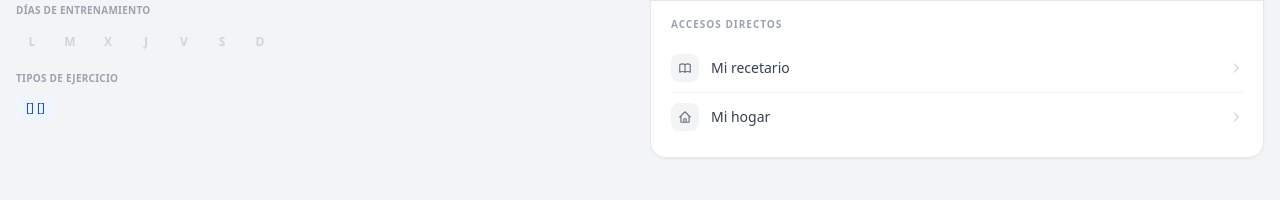
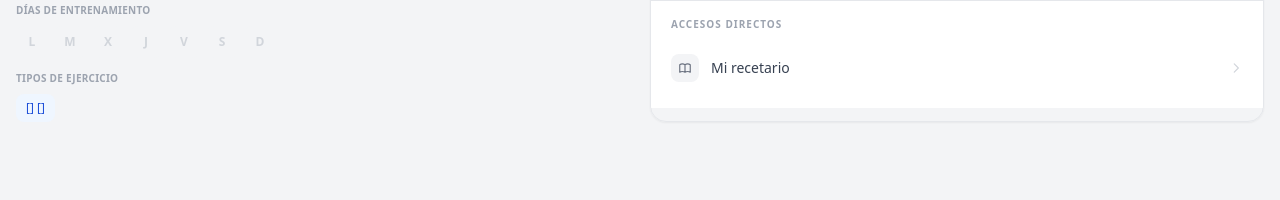
Before and after one commit to sagmpro/app_nutricion, a FastAPI app: template app/templates/dashboard.html in a window 1280 px wide. Shown: the part 562-762 px from the top of the page. Run offline with FastAPI, Linux system fonts and the light colour scheme; the template is opened without the code that fills it: most values are stand-ins (such as "Sample title", 1, 10 or a date in 2020); some libraries are stand-ins or nearby versions.

Commit message:
Dashboard: keep only Mi recetario in accesos directos
Co-Authored-By: Claude Sonnet 4.6 <noreply@anthropic.com>

```diff
--- a/app/templates/dashboard.html
+++ b/app/templates/dashboard.html
@@ -243,17 +243,6 @@
             <path stroke-linecap="round" stroke-linejoin="round" stroke-width="2" d="M9 5l7 7-7 7"/>
           </svg>
         </a>
-        <a href="/hogar" class="flex items-center gap-3 py-2.5 transition-colors group">
-          <div class="w-7 h-7 rounded-lg bg-gray-100 flex items-center justify-center flex-shrink-0 group-hover:bg-green-100 transition-colors">
-            <svg class="w-3.5 h-3.5 text-gray-500 group-hover:text-green-600" fill="none" stroke="currentColor" viewBox="0 0 24 24">
-              <path stroke-linecap="round" stroke-linejoin="round" stroke-width="2" d="M3 12l2-2m0 0l7-7 7 7M5 10v10a1 1 0 001 1h3m10-11l2 2m-2-2v10a1 1 0 01-1 1h-3m-6 0a1 1 0 001-1v-4a1 1 0 011-1h2a1 1 0 011 1v4a1 1 0 001 1m-6 0h6"/>
-            </svg>
-          </div>
-          <span class="flex-1 text-sm font-medium text-gray-700 group-hover:text-green-700">Mi hogar</span>
-          <svg class="w-3.5 h-3.5 text-gray-300 group-hover:text-green-400" fill="none" stroke="currentColor" viewBox="0 0 24 24">
-            <path stroke-linecap="round" stroke-linejoin="round" stroke-width="2" d="M9 5l7 7-7 7"/>
-          </svg>
-        </a>
       </div>
     </div>
 
```
